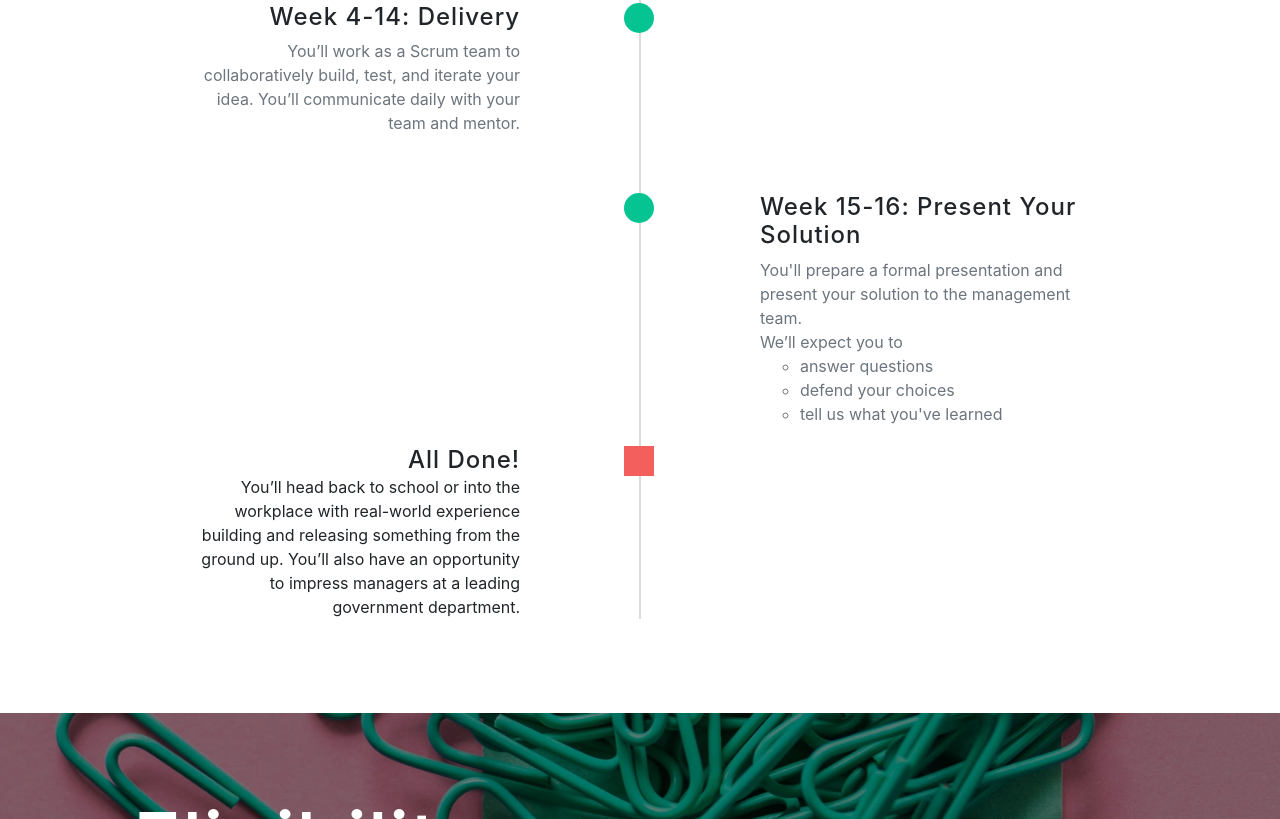
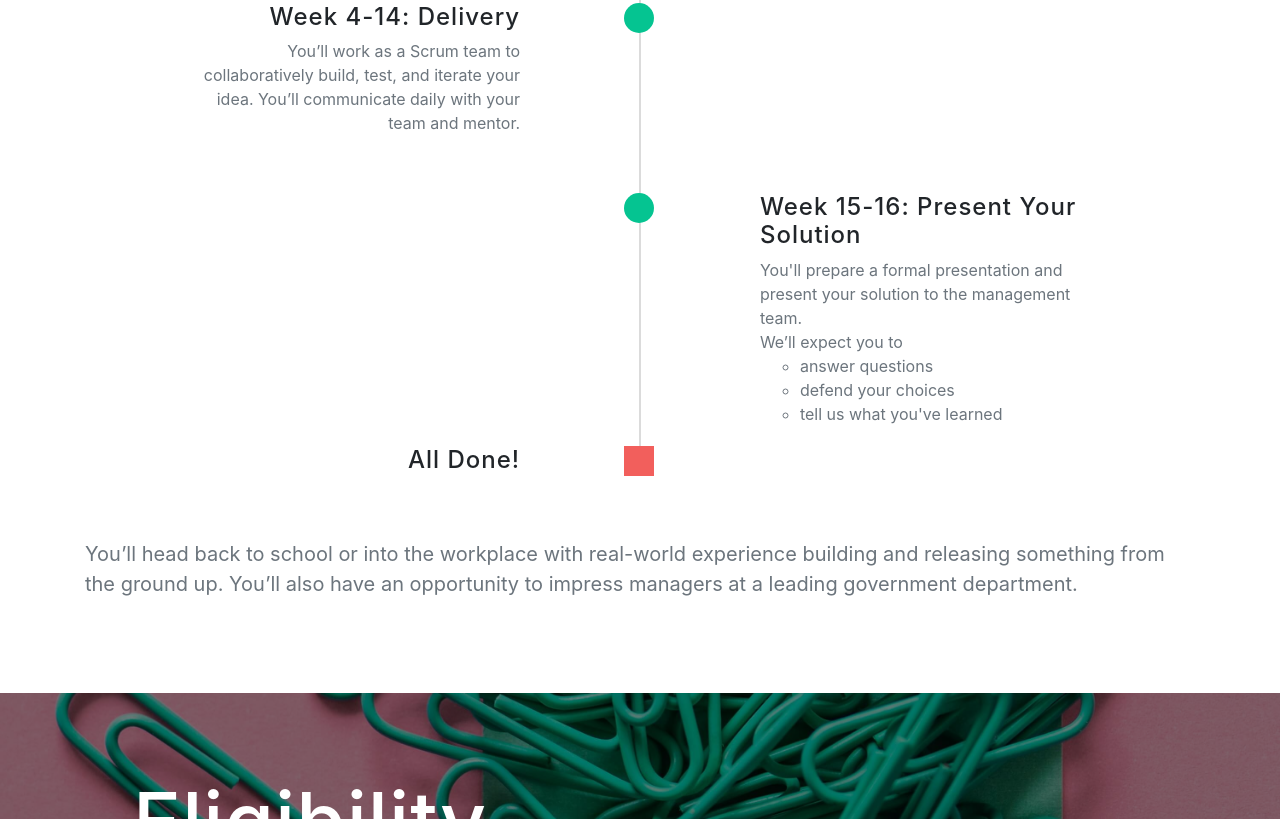
Before and after one commit to CDH-Studio/cdh-website-external, a website with bundled scripts: page index.html in a window 1280 px wide. Shown: the part 3974-4793 px from the top of the page. Built offline with nearby package versions, Linux system fonts and the light colour scheme; a web font is replaced by a local one.

Commit message:
minor timeline fix

```diff
--- a/index.html
+++ b/index.html
@@ -296,12 +296,12 @@
                   <div class="timeline-heading">
                     <h4 class="subheading" style="margin-bottom:0px">All Done!</h4>
                   </div>
-                  <div class="timeline-body">
-                    <p>You’ll head back to school or into the workplace with real-world experience building and releasing something from the ground up.  You’ll also have an opportunity to impress managers at a leading government department.</p>
-                  </div>
                 </div>
               </li>
             </ul>
+            <br />
+            <br />
+            <p  class="text-muted">You’ll head back to school or into the workplace with real-world experience building and releasing something from the ground up.  You’ll also have an opportunity to impress managers at a leading government department.</p>
           </div>
         </div>
       </div>
```
